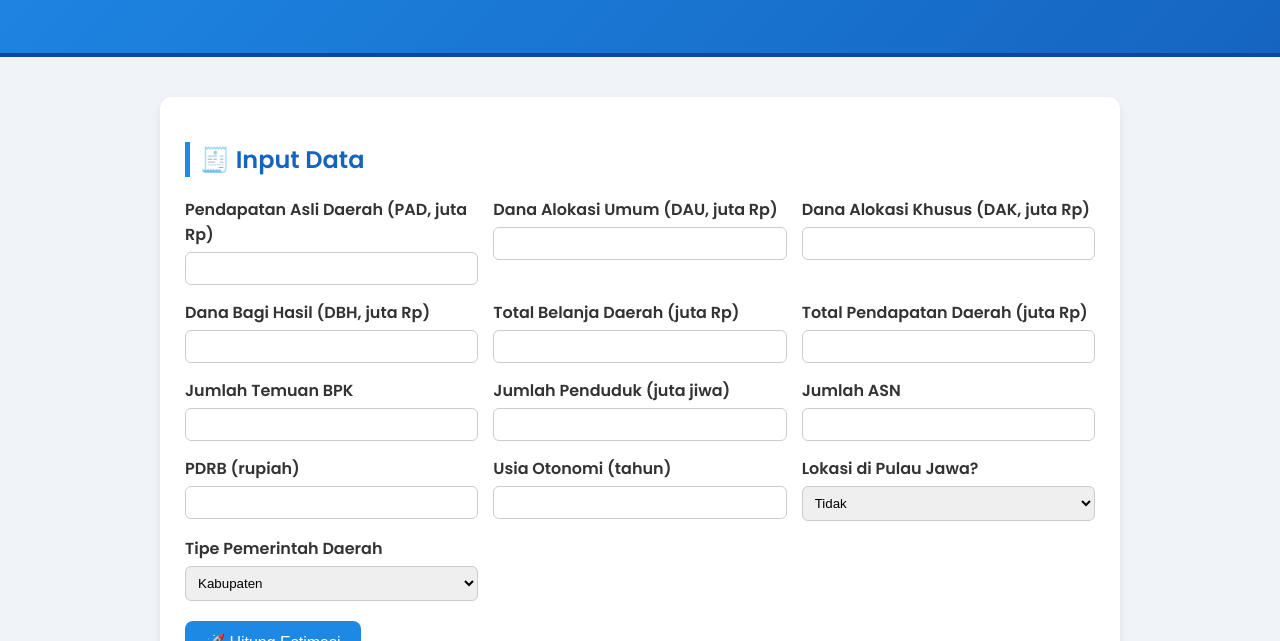
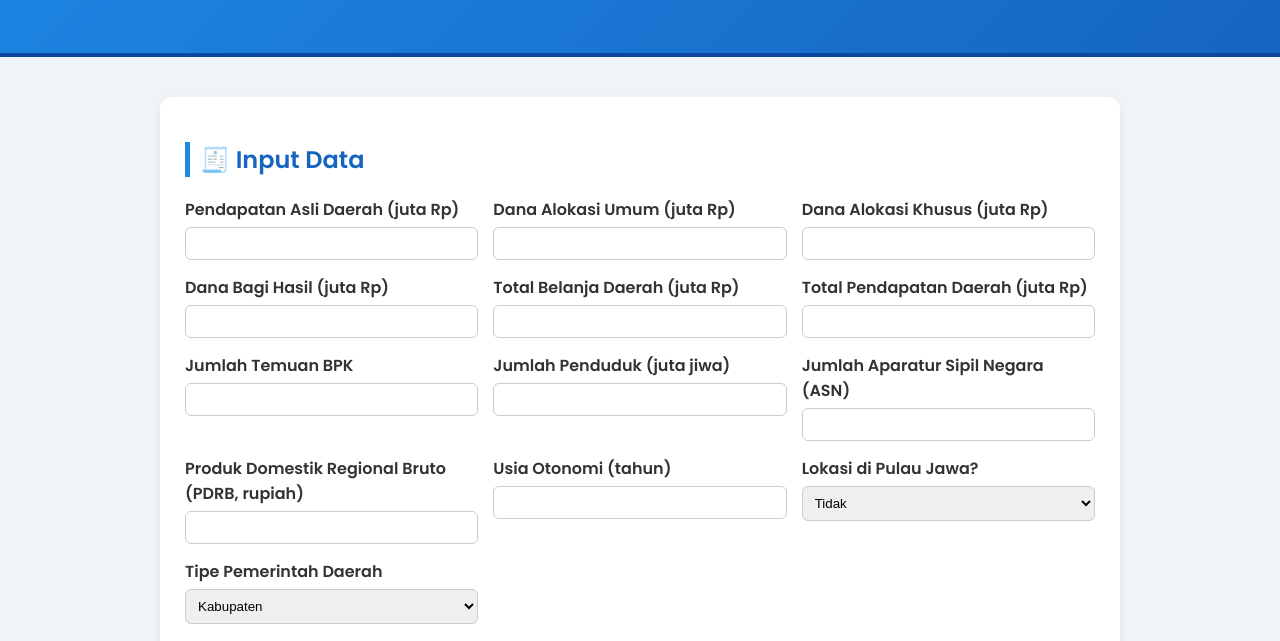
Before and after one commit to septianbk/simulasi-estimasi-korupsi-dan-ipm-pemda, a plain HTML site: page index.html in a window 1280 px wide. Shown: the part 159-800 px from the top of the page. Drawn offline with nearby package versions, Linux system fonts and the light colour scheme.

Commit message:
Update index.html

```diff
--- a/index.html
+++ b/index.html
@@ -18,16 +18,16 @@
       <h2>🧾 Input Data</h2>
       <form id="simulasiForm">
         <div class="grid">
-          <div class="field"><label>Pendapatan Asli Daerah (PAD, juta Rp)</label><input type="text" id="pad" required></div>
-          <div class="field"><label>Dana Alokasi Umum (DAU, juta Rp)</label><input type="text" id="dau" required></div>
-          <div class="field"><label>Dana Alokasi Khusus (DAK, juta Rp)</label><input type="text" id="dak" required></div>
-          <div class="field"><label>Dana Bagi Hasil (DBH, juta Rp)</label><input type="text" id="dbh" required></div>
+          <div class="field"><label>Pendapatan Asli Daerah (juta Rp)</label><input type="text" id="pad" required></div>
+          <div class="field"><label>Dana Alokasi Umum (juta Rp)</label><input type="text" id="dau" required></div>
+          <div class="field"><label>Dana Alokasi Khusus (juta Rp)</label><input type="text" id="dak" required></div>
+          <div class="field"><label>Dana Bagi Hasil (juta Rp)</label><input type="text" id="dbh" required></div>
           <div class="field"><label>Total Belanja Daerah (juta Rp)</label><input type="text" id="belanja" required></div>
           <div class="field"><label>Total Pendapatan Daerah (juta Rp)</label><input type="text" id="pendapatan" required></div>
           <div class="field"><label>Jumlah Temuan BPK</label><input type="number" id="temuan" required></div>
           <div class="field"><label>Jumlah Penduduk (juta jiwa)</label><input type="text" id="penduduk" required></div>
-          <div class="field"><label>Jumlah ASN</label><input type="number" id="asn" required></div>
-          <div class="field"><label>PDRB (rupiah)</label><input type="number" id="pdrb" required></div>
+          <div class="field"><label>Jumlah Aparatur Sipil Negara (ASN)</label><input type="text" id="asn" required></div>
+          <div class="field"><label>Produk Domestik Regional Bruto (PDRB, rupiah)</label><input type="text" id="pdrb" required></div>
           <div class="field"><label>Usia Otonomi (tahun)</label><input type="number" id="usia" required></div>
           <div class="field">
             <label>Lokasi di Pulau Jawa?</label>
```
